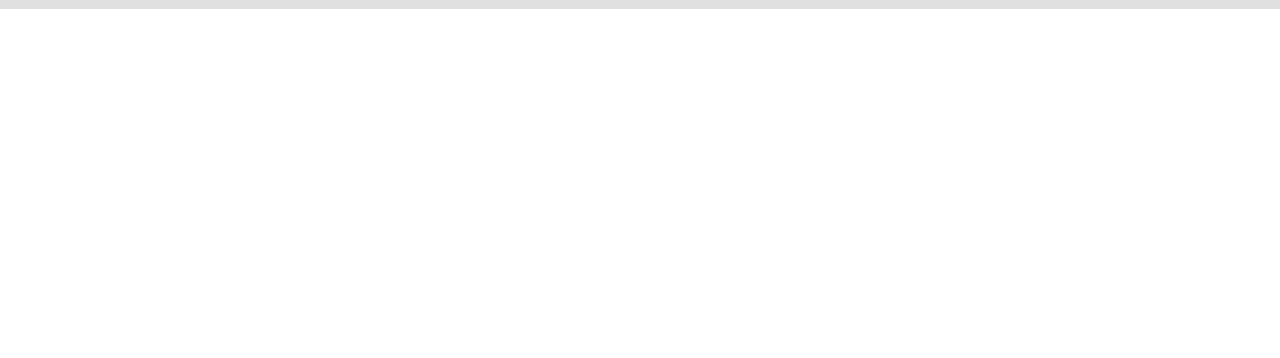
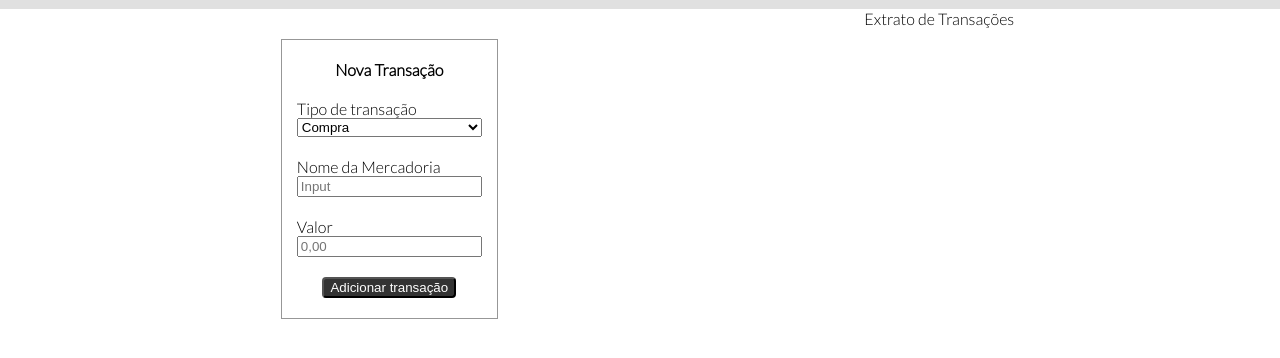
Before and after one commit to arailson/projeto-individual, a plain HTML site: page index.html in a window 1280 px wide. Shown: the part 70-428 px from the top of the page. Drawn offline with Linux system fonts and the light colour scheme.

Commit message:
Parte do conteudo NOVA TRANSACAO concluido

```diff
--- a/css/style.css
+++ b/css/style.css
@@ -1,4 +1,5 @@
 @import url('https://fonts.googleapis.com/css2?family=Lato:wght@300&display=swap');
+/*Inicio do CSS do Header*/
 body{
     margin: 0px;
     font-family: Lato;
@@ -47,6 +48,50 @@ body{
     margin-right: 20px;
     margin-top: 4px;
     margin-bottom: 4px;
+}
+/*Fim do CSS do Header*/
 
+.conteudo{
+    display: flex;
+    justify-content: center;
+}
+.conteudo-principal{
+    width: 1100px;
+    display: flex;
+    justify-content: space-around;
+}
+.nova-transacao{
+    border: 1px solid #979797;
+    margin-top: 30px;
+}
+.nova-transacao div{
+    margin-top: 20px;
+}
 
+.nova-transacao input{
+    display: block;
 }
+
+.tipo-transacao select{
+    display: block;
+    width: 100%;
+}
+.titulo-transacao{
+    text-align: center;
+    font-weight: bold;
+}
+.botao-transacao{
+    display: flex;
+    justify-content: center;
+    margin-bottom: 20px;
+}
+.botao-transacao button{
+    background-color: #333333;
+    border-radius: 4px;
+    color: white;
+}
+
+.nova-transacao, .tipo-transacao, .nome-mercadoria, .valor{
+    margin-left: 15px;
+    margin-right: 15px;
+}
--- a/index.html
+++ b/index.html
@@ -11,7 +11,7 @@
     <header class="header">
         <div class="header-principal">
             <div class="header-itens">
-                <img src="./img/Ellipse 13.png" >
+                <img src="./img/Ellipse 13.png">
                 <div>
                     Controle financeiro
                 </div>
@@ -24,16 +24,38 @@
             </div>
 
         </div>
-        </header>
+    </header>
 
-        <div class="conteudo">
+    <section class="conteudo">
+        <div class="conteudo-principal">
             <div class="nova-transacao">
+                <div class="titulo-transacao">Nova Transação</div>
+                <div class="tipo-transacao">
+                    <label>Tipo de transação</label>
+                    <select>
+                        <option>Compra</option>
+                    </select>
+                </div>
+                <div class="nome-mercadoria">
+                    <label>Nome da Mercadoria</label>
+                    <input type="text" placeholder="Input">
+                </div>
+                <div class="valor">
+                    <label>Valor</label>
+                    <input type="number" placeholder="0,00">
+                </div>
+                <div class="botao-transacao">
+                    <button>Adicionar transação</button>
 
+                </div>
             </div>
+
             <div class="extrato-transacao">
-
+                Extrato de Transações
             </div>
         </div>
+
+    </section>
 
 
 </body>
```
